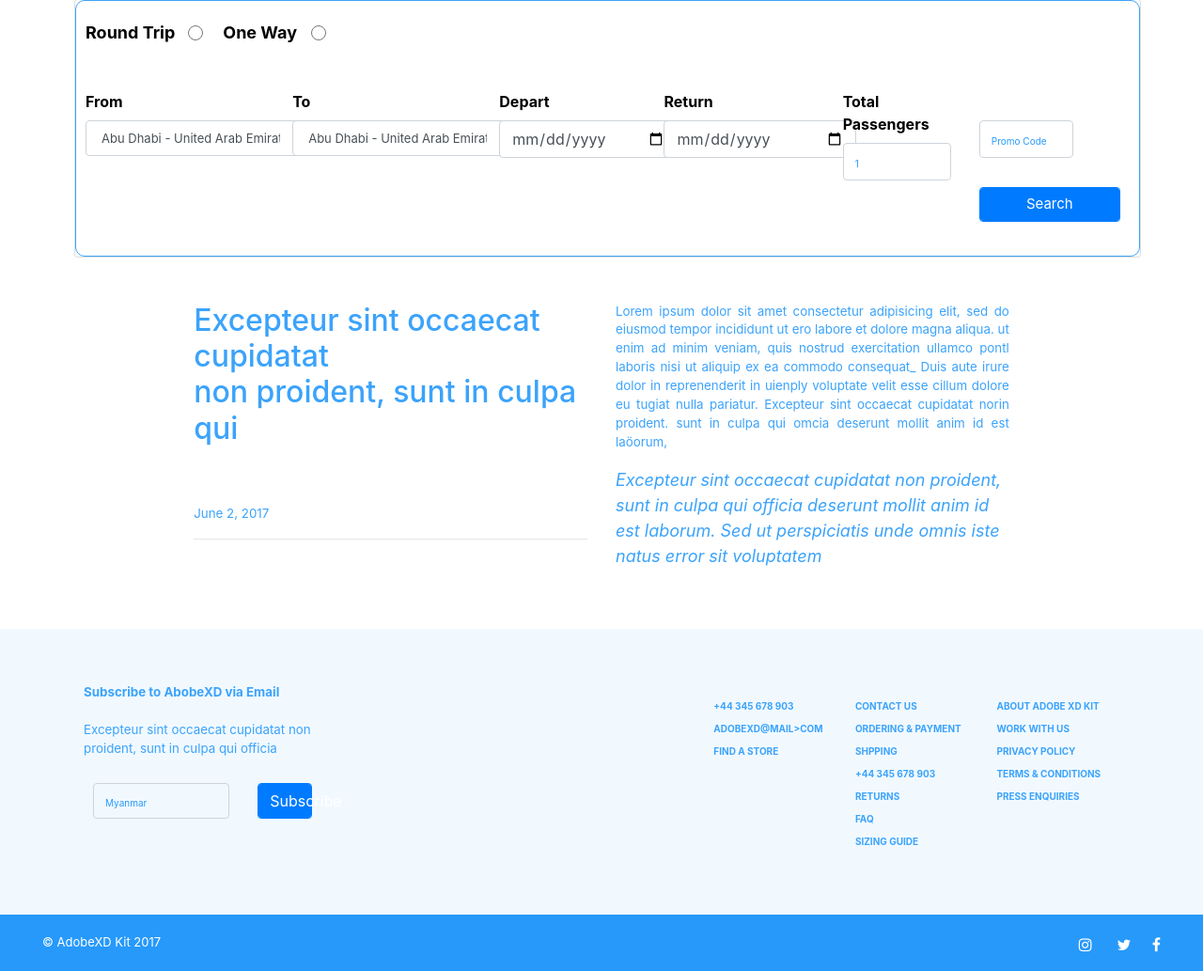
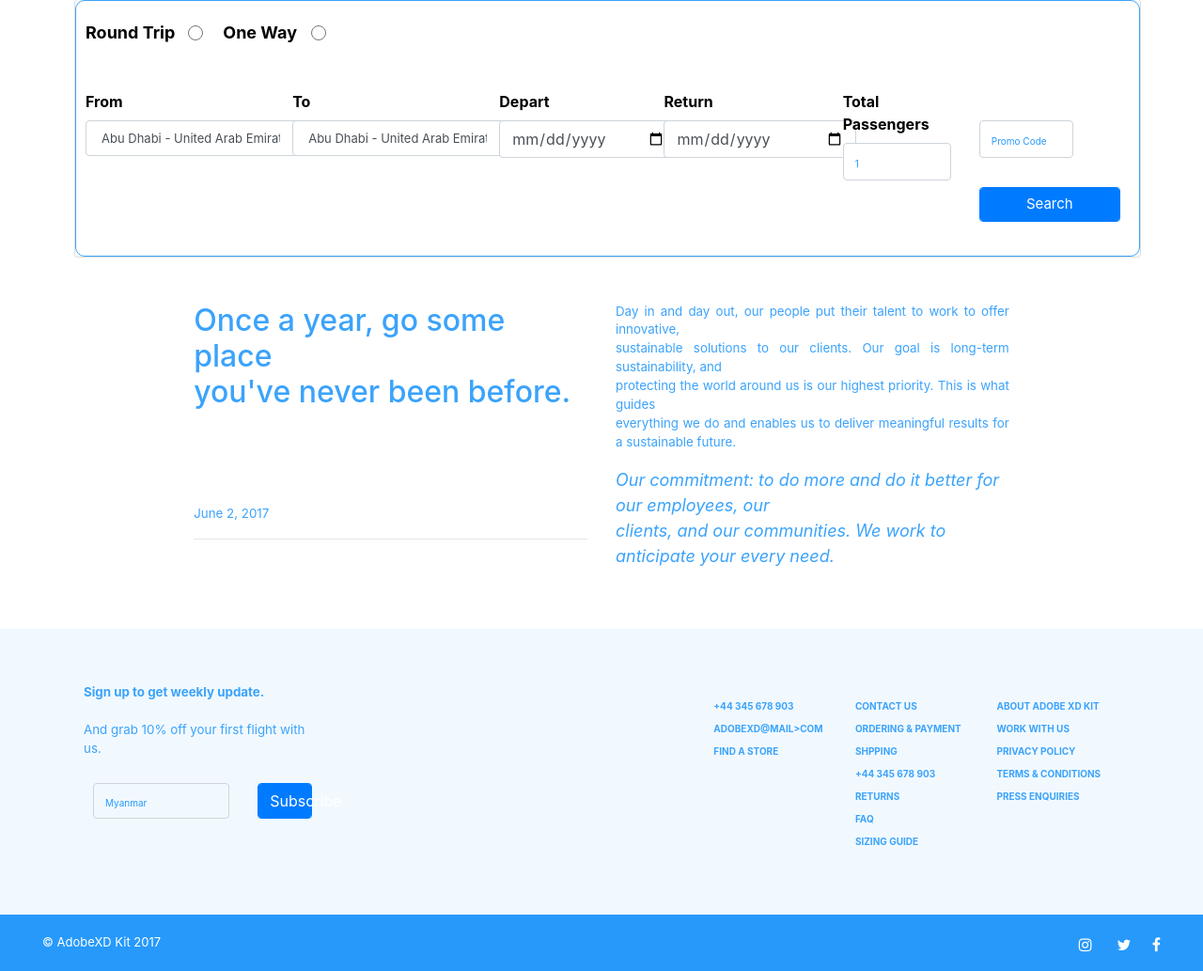
Before and after one commit to ayemed8/FlyDreamAir, a Django app: page / in a window 1280 px wide. Shown: the part 129-1162 px from the top of the page at 94% size. Run offline with Django 4.2, Linux system fonts and the light colour scheme; some libraries are stand-ins or nearby versions.

Commit message:
Update home.html

```diff
--- a/django_backend/app/templates/home.html
+++ b/django_backend/app/templates/home.html
@@ -148,19 +148,15 @@
     <div class="row">
       <div class="col-lg-6">
         <h2 style="color: #3ba3fb">
-          Excepteur sint occaecat cupidatat<br />
-          non proident, sunt in culpa qui
+          Once a year, go some place <br/>you've never been before.
         </h2>
       </div>
       <div class="col-lg-6">
         <p style="color: #3ba3fb; text-align: justify; font-size: smaller">
-          Lorem ipsum dolor sit amet consectetur adipisicing elit, sed do
-          eiusmod tempor incididunt ut ero labore et dolore magna aliqua. ut
-          enim ad minim veniam, quis nostrud exercitation ullamco pontl laboris
-          nisi ut aliquip ex ea commodo consequat_ Duis aute irure dolor in
-          reprenenderit in uienply voluptate velit esse cillum dolore eu tugiat
-          nulla pariatur. Excepteur sint occaecat cupidatat norin proident. sunt
-          in culpa qui omcia deserunt mollit anim id est laöorum,
+          Day in and day out, our people put their talent to work to offer innovative, <br/>
+             sustainable solutions to our clients. Our goal is long-term sustainability, and <br/>
+             protecting the world around us is our highest priority. This is what guides <br/>
+             everything we do and enables us to deliver meaningful results for a sustainable future.
         </p>
       </div>
       <div class="col-lg-6">
@@ -171,9 +167,8 @@
       </div>
       <div class="col-lg-6">
         <p style="color: #3ba3fb; font-size: large; font-style: italic">
-          Excepteur sint occaecat cupidatat non proident, sunt in culpa qui
-          officia deserunt mollit anim id est laborum. Sed ut perspiciatis unde
-          omnis iste natus error sit voluptatem
+          Our commitment: to do more and do it better for our employees, our <br/>
+             clients, and our communities. We work to anticipate your every need.
         </p>
       </div>
     </div>
@@ -189,9 +184,8 @@
     <div style="padding: 10px" class="row" id="footerTop">
       <div class="col-lg-3">
         <p style="color: #3ba3fb; font-size: smaller">
-          <b>Subscribe to AbobeXD via Email</b><br /><br />
-          Excepteur sint occaecat cupidatat non proident, sunt in culpa qui
-          officia
+          <b>Sign up to get weekly update.</b><br /><br />
+          And grab 10% off your first flight with us.
         </p>
         <div style="padding: 10px" class="row">
           <div class="col-lg-8">
```
